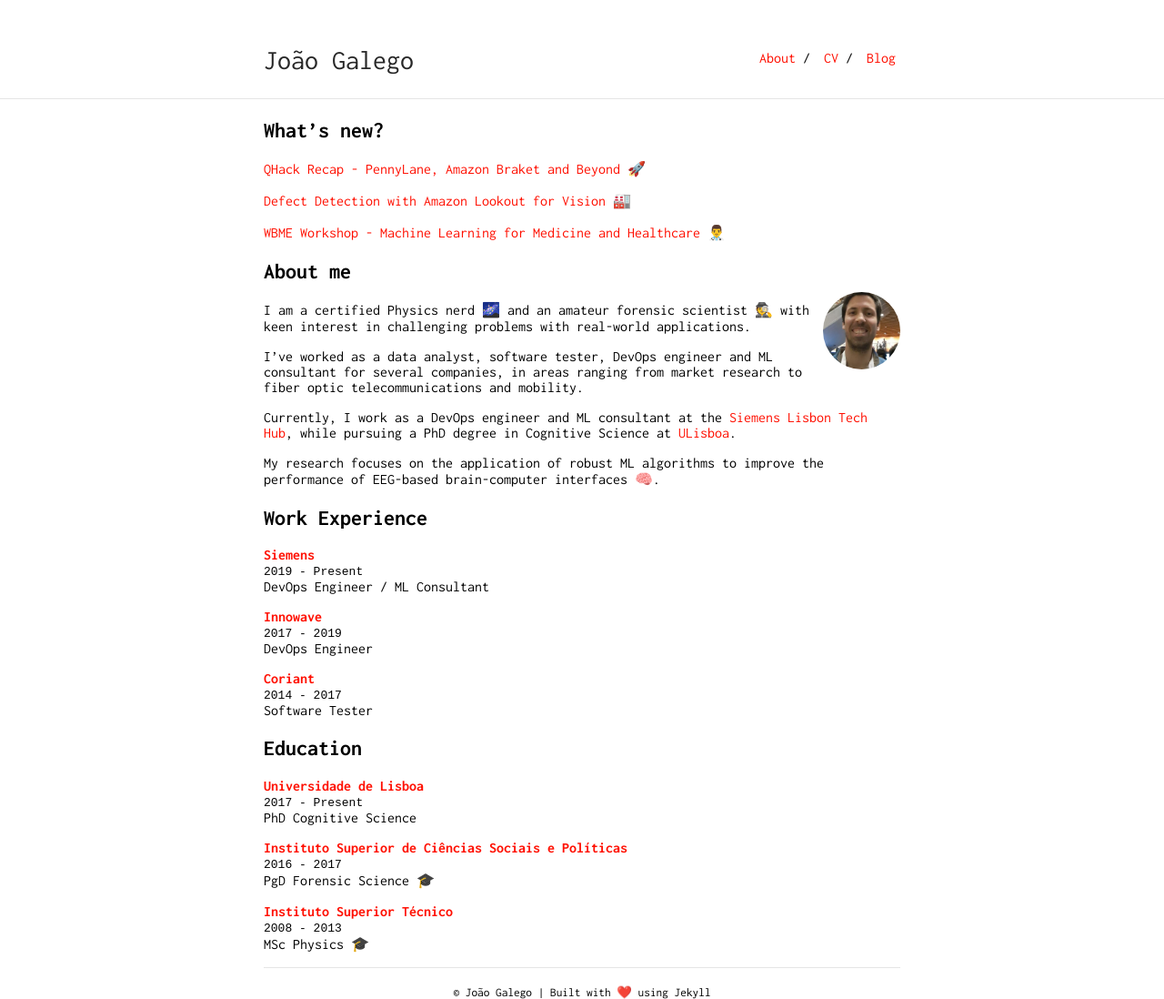
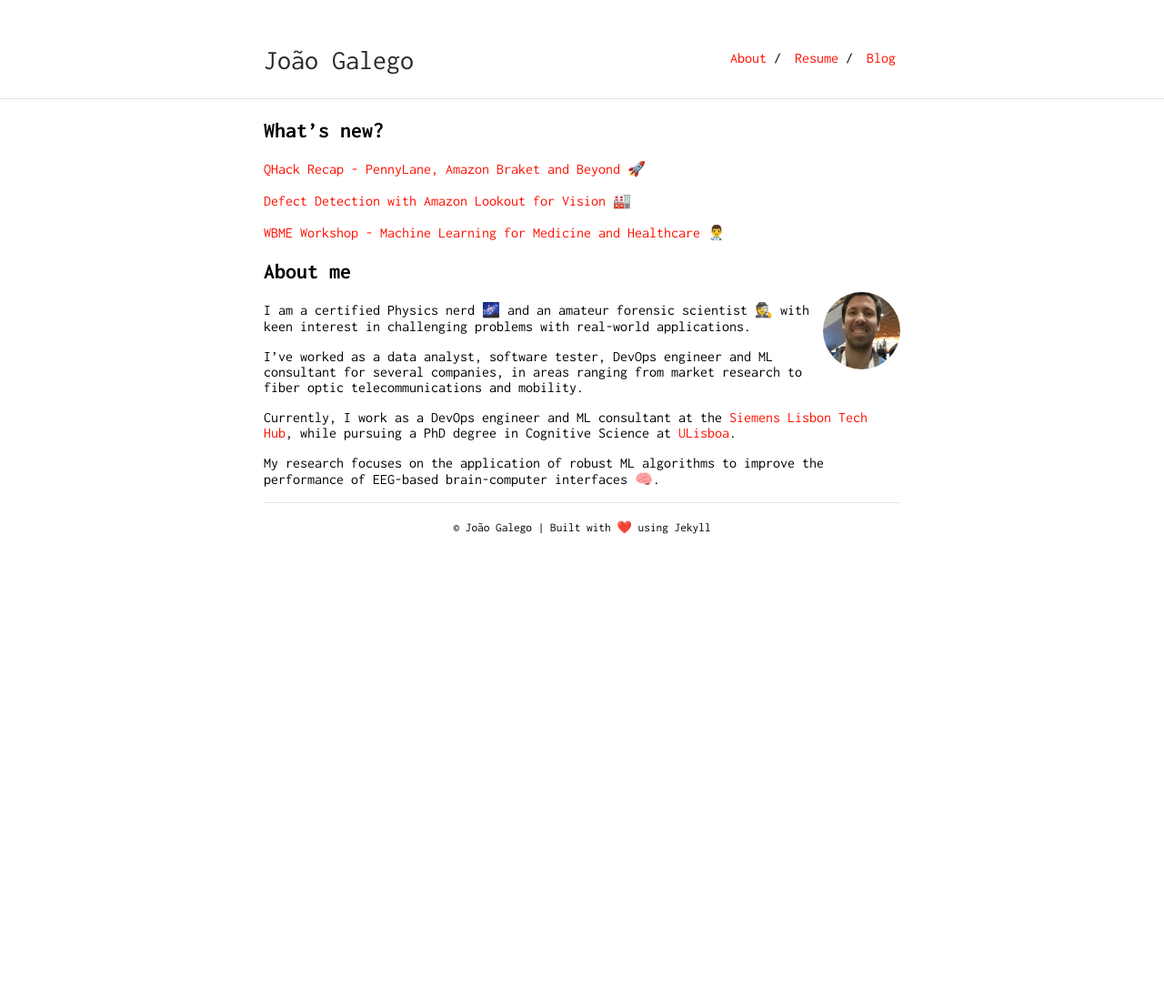
Before and after one commit to JGalego/JGalego.github.io, a Jekyll site: the page built from index.md, in a window 1280 px wide. Shown: the whole page at 91% size. Built offline with Jekyll 4.4.1, drawn with Linux system fonts in a browser that asks for light colours; after the commit the page ends 900 px from its top, so only the background shows below that.

Commit message:
Added resume nav; Fixed al4v image path

```diff
--- a/_config.yml
+++ b/_config.yml
@@ -15,8 +15,8 @@
 nav:
  - name: About
    link: /
- - name: CV
-   link: /cv_en.pdf
+ - name: Resume
+   link: /resume
  - name: Blog
    link: /blog
 
--- a/_layouts/default.html
+++ b/_layouts/default.html
@@ -62,11 +62,7 @@
             <a id="author-name" class="alignable pull-left" href="{{ site.url }}{{ site.baseurl }}">{{ site.title }}</a>
             <ul id="navlist" class="alignable pull-right navbar-ul">
                 {% for x in site.nav %}
-                    {% if x.name == "Resume" %}
-                        <li class="alignable pull-left nav-list"><a target="_blank" href="{{ x.link }}">{{ x.name }}</a>
-                    {% else %}
                         <li class="alignable pull-left nav-list"><a href="{{ x.link }}">{{ x.name }}</a>
-                    {% endif %}
                     {% if forloop.last == false %}
                         /
                     {% endif %}
--- a/index.md
+++ b/index.md
@@ -20,19 +20,3 @@
 Currently, I work as a DevOps engineer and ML consultant at the [Siemens Lisbon Tech Hub](https://www.youtube.com/watch?v=kVpoZRwASDU), while pursuing a PhD degree in Cognitive Science at [ULisboa](https://www.ulisboa.pt/en/).
 
 My research focuses on the application of robust ML algorithms to improve the performance of EEG-based brain-computer interfaces 🧠.
-
-## Work Experience
-
-{% for job in site.data.jobs %}
-[**{{ job.where.name }}**]({{ job.where.link }}) <br>
-`{{ job.when }}` <br>
-{{ job.role }}
-{% endfor %}
-
-## Education
-
-{% for degree in site.data.education %}
-[**{{ degree.where.name }}**]({{ degree.where.link }}) <br>
-`{{ degree.when }}` <br>
-{{ degree.name }} {% if degree.graduated %}🎓{% endif %}
-{% endfor %}
```
Also changed, not shown: _posts/2021-02-10-amazon-lookout-for-vision.md (+1 -1 lines), resume.md (added, +24 -0 lines), assets/images/xkcd_diacritics.png (added).
